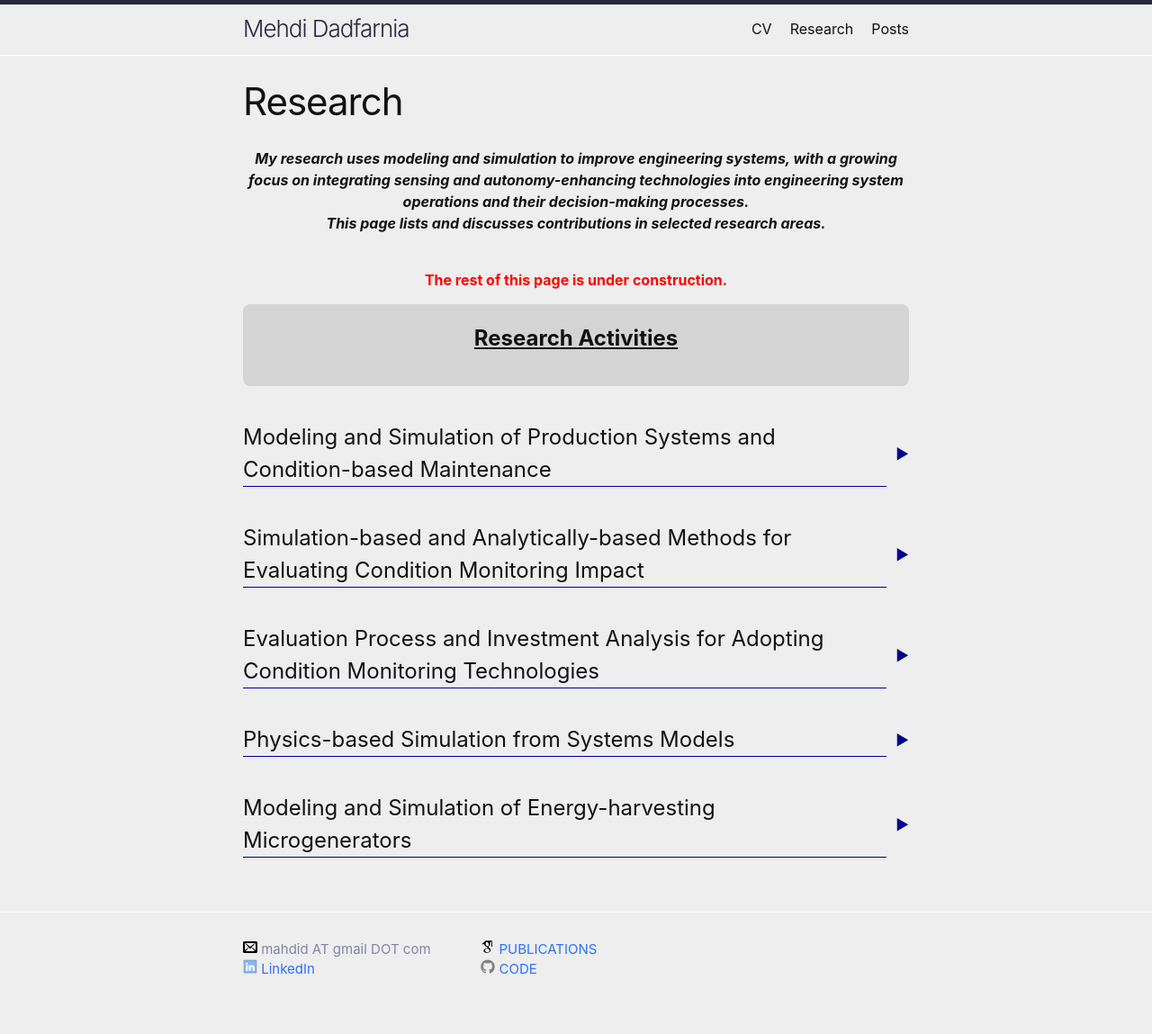
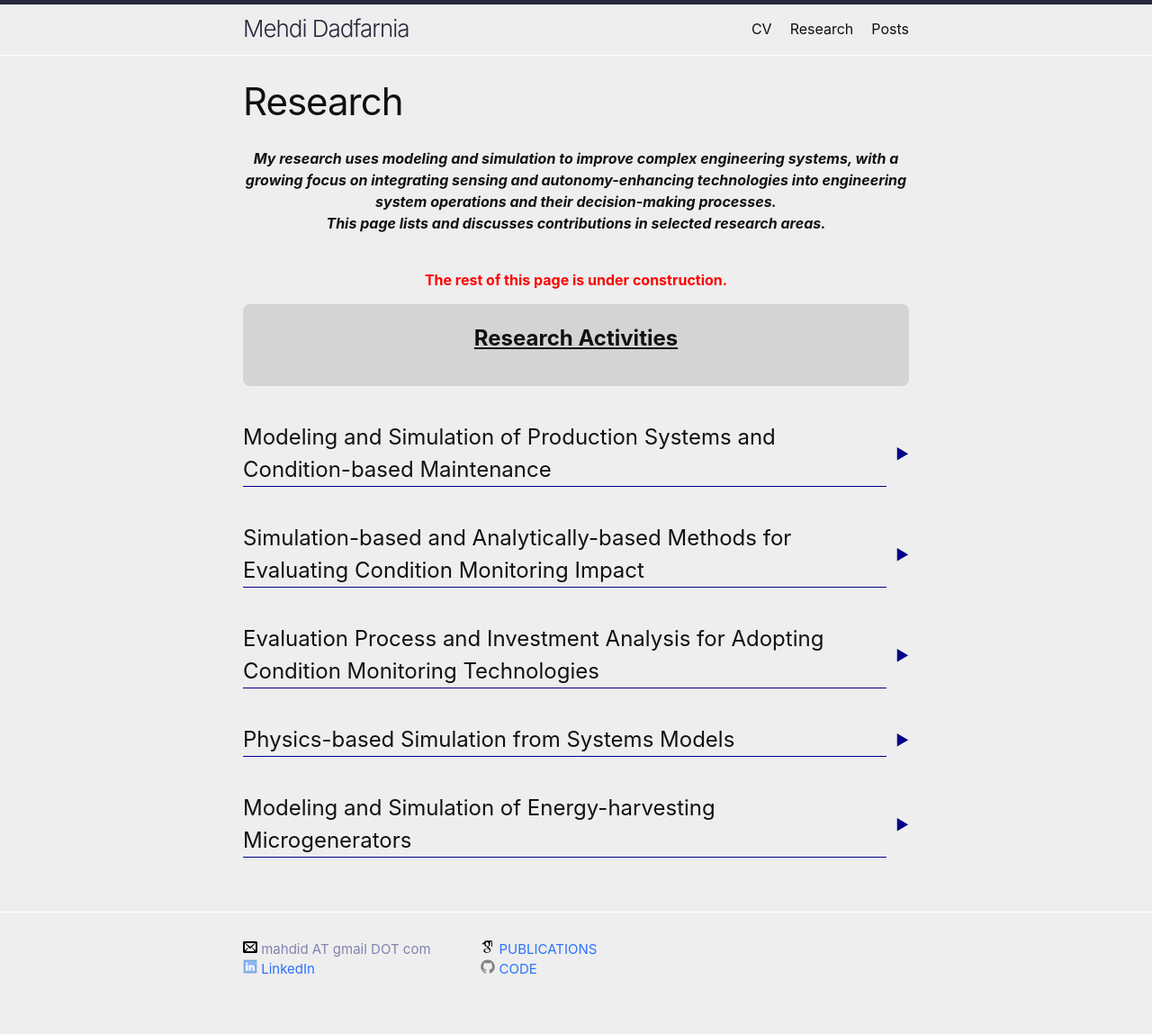
Before and after one commit to mehdidadfarnia/mehdidadfarnia.github.io, a Jekyll site: the page built from research.markdown, in a window 1280 px wide. Shown: the whole page at 90% size. Built offline with Jekyll 4.4.1, drawn with Linux system fonts in a browser that asks for light colours.

Commit message:
new research statement v3

```diff
--- a/research.markdown
+++ b/research.markdown
@@ -4,7 +4,7 @@ title: Research
 permalink: /Research/
 ---
 
-<center><strong><em>My research uses modeling and simulation to improve engineering systems, with a growing focus on integrating sensing and autonomy-enhancing technologies into engineering system operations and their decision-making processes.</em></strong></center>
+<center><strong><em>My research uses modeling and simulation to improve complex engineering systems, with a growing focus on integrating sensing and autonomy-enhancing technologies into engineering system operations and their decision-making processes.</em></strong></center>
 <center><strong><em>This page lists and discusses contributions in selected research areas.</em></strong></center>
 
 <br>
```
